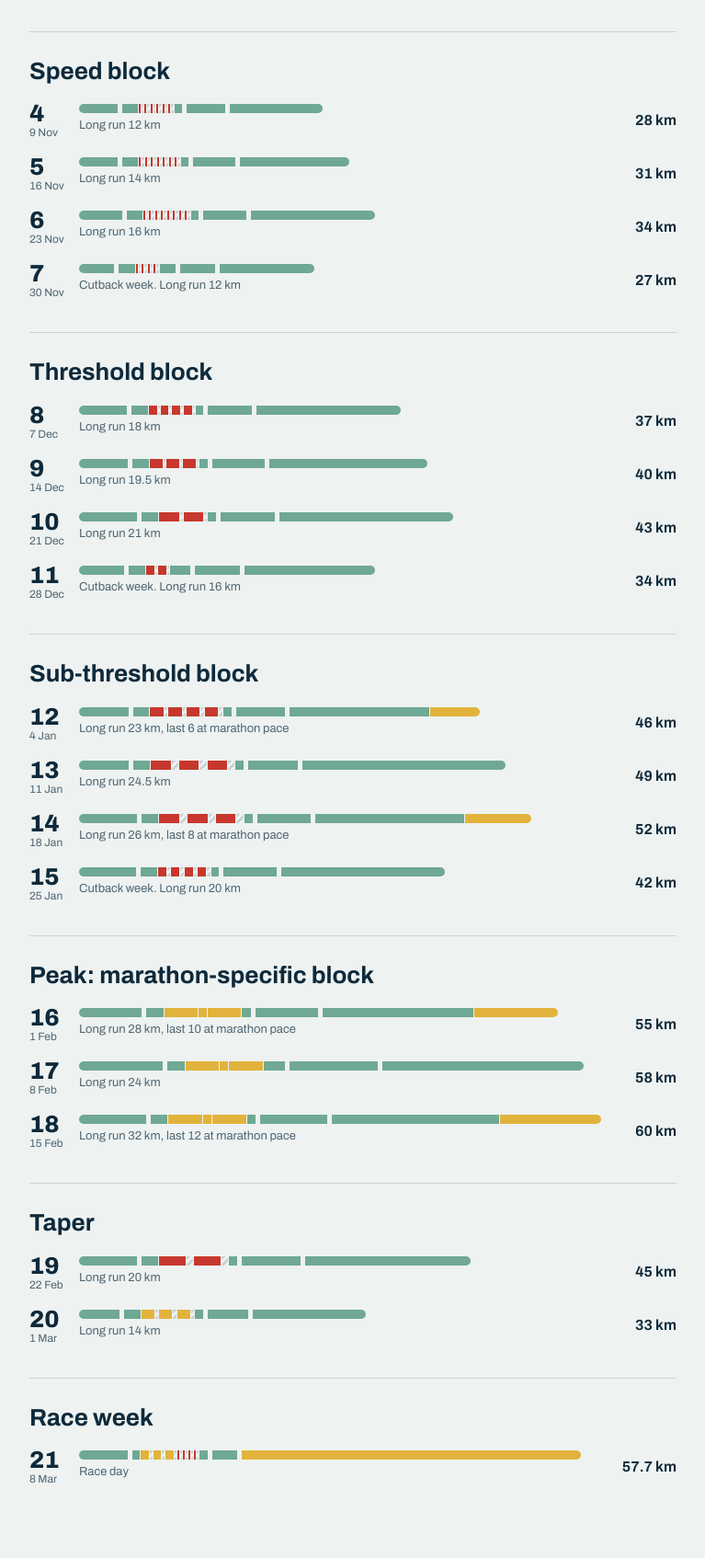
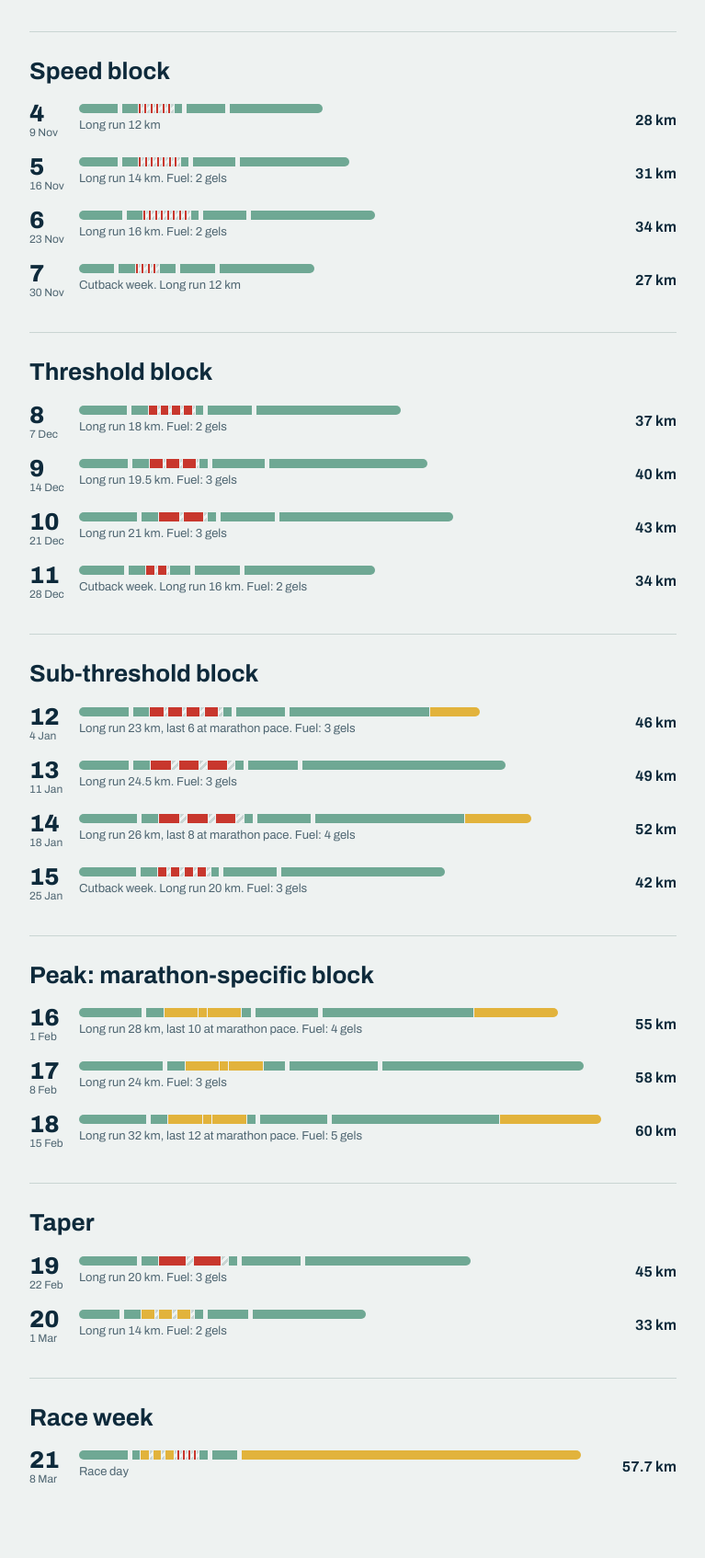
Before and after one commit to Adeflesk/marathon-app, a FastAPI app: page /plan in a window 1280 px wide. Shown: the part 451-2145 px from the top of the page at 92% size, without its empty margins (256-1023 px from the left). Run offline with FastAPI, Linux system fonts and the light colour scheme; data that the repository does not hold is empty.

Commit message:
Fuelling notes on long runs of 90 minutes or more
Co-Authored-By: Claude Opus 5.5 <noreply@anthropic.com>

```diff
--- a/app/main.py
+++ b/app/main.py
@@ -11,7 +11,7 @@ from fastapi import FastAPI, Form, Request
 from fastapi.responses import RedirectResponse, Response
 from fastapi.templating import Jinja2Templates
 
-from . import ankle, db, garmin, moves, progress, progression, review, smashrun, strength
+from . import ankle, db, fuel, garmin, moves, progress, progression, review, smashrun, strength
 from .config import load_settings, race_date
 from .pace_engine import fmt_pace, fmt_time, from_result, pace_per_mi, parse_time
 from .plan import DAYS, _half, feedback_factor, generate, volume_caps
@@ -185,6 +185,10 @@ def build_view():
                     scale_session(wo, run_factor, s["paces"])
                 else:
                     wo["km"] = _half(wo["km"] * run_factor)
+            # fuel practice on long runs of 90 minutes or more, from the km left after any trim
+            wo["fuel"] = fuel.long_run_note(wo["km"], wo.get("mp_km", 0), s["paces"]["long"]) \
+                if wo["type"] == "long" else None
+            wo["gels"] = len(fuel.gel_minutes(wo["km"] * s["paces"]["long"] / 60)) if wo["fuel"] else 0
             moves.shift(wo, "run", moved)
     moves.relocate(weeks)
     # A day with two runs (after a move) is one day: both show its actual, the longer one gets the review.
--- a/app/templates/index.html
+++ b/app/templates/index.html
@@ -95,6 +95,8 @@
   details summary { cursor: pointer; font-weight: 600; }
   .splits td, .splits th { padding: 6px 8px 6px 0; }
   .days .verdict { grid-column: 2 / -1; font-size: .8125rem; color: var(--mute); }
+  .days .fuel { grid-column: 2 / -1; font-size: .8125rem; }
+  .hero .fuel { font-size: 1rem; border-left: 3px solid var(--steady); padding-left: 10px; }
   .days .verdict.v-warn, .days .verdict.v-bad { color: var(--warn); }
 
   .vh { position: absolute; width: 1px; height: 1px; overflow: hidden; clip-path: inset(50%); white-space: nowrap; }
@@ -197,6 +199,7 @@
   {{ ui.band_bar(next_run, paces, "reveal") }}
   {{ ui.key_for(next_run, paces) }}
   <p class="note">{{ next_run.note }}</p>
+  {% if next_run.fuel %}<p class="fuel">{{ next_run.fuel }}</p>{% endif %}
   {% if next_run.actual_km is not none %}
   <p class="done-line">Done: {{ next_run.actual_km|km }} km at {{ next_run.actual_pace|pace }}/km{% if next_run.compliance is not none %}, {{ next_run.compliance }}% of plan{% endif %}.</p>
   {% endif %}
@@ -281,6 +284,7 @@
         </small>
       </span>
       {% if w.review %}<span class="verdict v-{{ w.review.verdict }}">{{ w.review.headline }}</span>{% endif %}
+      {% if w.fuel and not w.skipped %}<span class="fuel small mute">{{ w.fuel }}</span>{% endif %}
       {% if w.skipped or w.moved_from or w.movable %}
       <span class="moves">{{ ui.moved_note(w, "run") }}{% if w.movable %}{{ ui.move_form(w, "run") }}{% endif %}</span>
       {% endif %}
--- a/app/templates/plan.html
+++ b/app/templates/plan.html
@@ -49,7 +49,7 @@
           {%- if w.phase == 'Cutback' %}Cutback week. {% endif -%}
           {%- if w.guard %}{{ 'Held' if w.guard.why == 'hold' else 'Capped' }} from {{ w.guard.planned|km }} km after missed running. {% endif -%}
           {%- set lr = w.workouts|selectattr('type', 'in', ['long', 'race'])|list -%}
-          {%- if lr %}{% if lr[0].type == 'race' %}Race day{% else %}Long run {{ lr[0].km|km }} km{% if lr[0].mp_km %}, last {{ lr[0].mp_km|km }} at marathon pace{% endif %}{% endif %}{% endif -%}
+          {%- if lr %}{% if lr[0].type == 'race' %}Race day{% else %}Long run {{ lr[0].km|km }} km{% if lr[0].mp_km %}, last {{ lr[0].mp_km|km }} at marathon pace{% endif %}{% if lr[0].gels %}. Fuel: {{ lr[0].gels }} gels{% endif %}{% endif %}{% endif -%}
         </span>
       </span>
       <span class="km">{{ w.target_km|km }} km{% if w.is_past or w.is_current %}<small>{{ w.actual_km|km }} done</small>{% endif %}</span>
```
Also changed, not shown: tests/test_fuel_view.py (added, +58 -0 lines).
